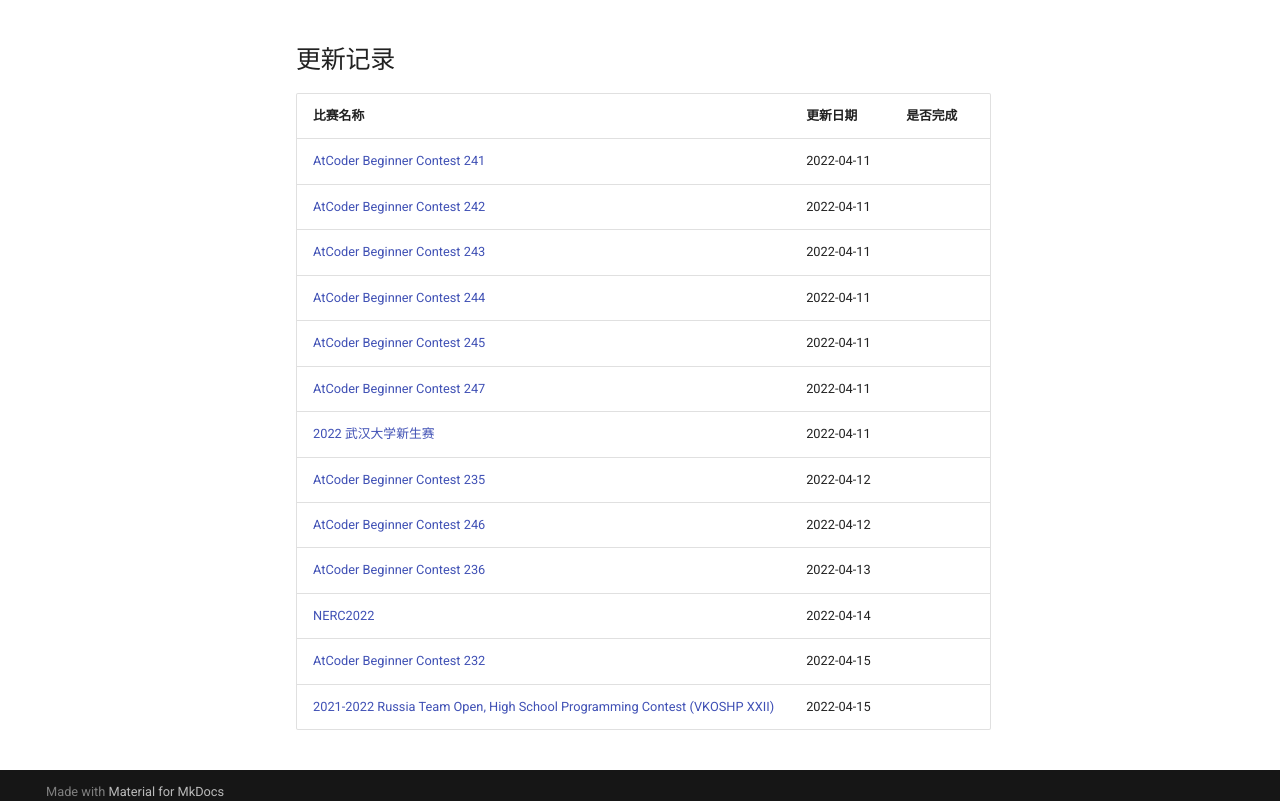
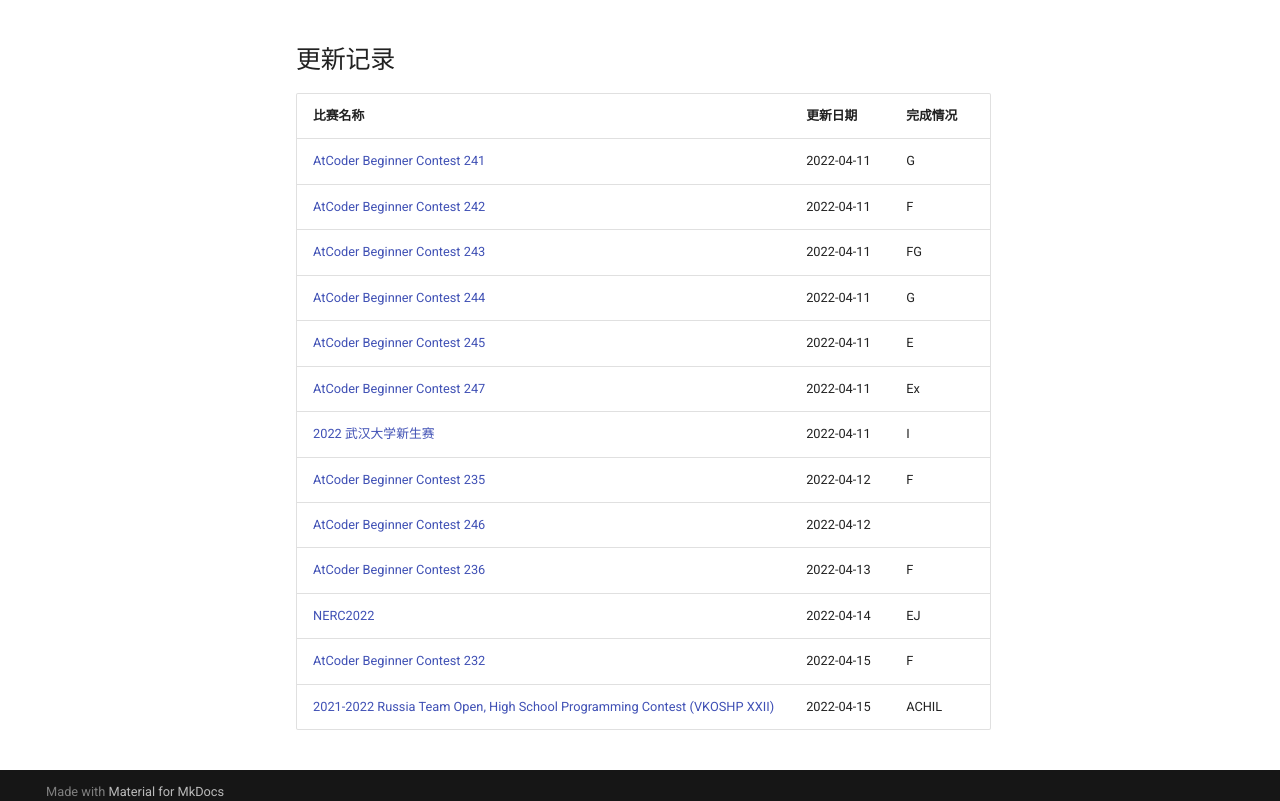
Before and after one commit to SkqLiao/team-wiki, an MkDocs documentation site: the page built from docs/index.md, in a window 1280 px wide and 1158 px high. Shown: the part 344-1145 px from the top of the window. Built offline with MkDocs 1.6.1 and Material for MkDocs 9.7.7, drawn with Linux system fonts in a browser that asks for light colours.

Commit message:
update contest list

```diff
--- a/docs/index.md
+++ b/docs/index.md
@@ -6,18 +6,18 @@
 
 ## 更新记录
 
-| 比赛名称                                                     | 更新日期   | 是否完成 |
-| ------------------------------------------------------------ | ---------- | -------- |
-| [AtCoder Beginner Contest 241](atcoder/abc/abc241/)          | 2022-04-11 |          |
-| [AtCoder Beginner Contest 242](atcoder/abc/abc242/)          | 2022-04-11 |          |
-| [AtCoder Beginner Contest 243](atcoder/abc/abc243/)          | 2022-04-11 |          |
-| [AtCoder Beginner Contest 244](atcoder/abc/abc244/)          | 2022-04-11 |          |
-| [AtCoder Beginner Contest 245](atcoder/abc/abc245/)          | 2022-04-11 |          |
-| [AtCoder Beginner Contest 247](atcoder/abc/abc247/)          | 2022-04-11 |          |
-| [2022 武汉大学新生赛](contests/whu-2022-fresh/)              | 2022-04-11 |          |
-| [AtCoder Beginner Contest 235](atcoder/abc/abc235/)          | 2022-04-12 |          |
-| [AtCoder Beginner Contest 246](atcoder/abc/abc246/)          | 2022-04-12 |          |
-| [AtCoder Beginner Contest 236](atcoder/abc/abc236/)          | 2022-04-13 |          |
-| [NERC2022](contests/nerc2022/)                               | 2022-04-14 |          |
-| [AtCoder Beginner Contest 232](atcoder/abc/abc232/)          | 2022-04-15 |          |
-| [2021-2022 Russia Team Open, High School Programming Contest (VKOSHP XXII)](vp/cf-gym-103483) | 2022-04-15 |          |
+| 比赛名称                                                                                      | 更新日期   | 完成情况 |
+| --------------------------------------------------------------------------------------------- | ---------- | -------- |
+| [AtCoder Beginner Contest 241](atcoder/abc/abc241/)                                           | 2022-04-11 | G        |
+| [AtCoder Beginner Contest 242](atcoder/abc/abc242/)                                           | 2022-04-11 | F        |
+| [AtCoder Beginner Contest 243](atcoder/abc/abc243/)                                           | 2022-04-11 | FG       |
+| [AtCoder Beginner Contest 244](atcoder/abc/abc244/)                                           | 2022-04-11 | G        |
+| [AtCoder Beginner Contest 245](atcoder/abc/abc245/)                                           | 2022-04-11 | E        |
+| [AtCoder Beginner Contest 247](atcoder/abc/abc247/)                                           | 2022-04-11 | Ex       |
+| [2022 武汉大学新生赛](contests/whu-2022-fresh/)                                               | 2022-04-11 | I        |
+| [AtCoder Beginner Contest 235](atcoder/abc/abc235/)                                           | 2022-04-12 | F        |
+| [AtCoder Beginner Contest 246](atcoder/abc/abc246/)                                           | 2022-04-12 |          |
+| [AtCoder Beginner Contest 236](atcoder/abc/abc236/)                                           | 2022-04-13 | F        |
+| [NERC2022](contests/nerc2022/)                                                                | 2022-04-14 | EJ       |
+| [AtCoder Beginner Contest 232](atcoder/abc/abc232/)                                           | 2022-04-15 | F        |
+| [2021-2022 Russia Team Open, High School Programming Contest (VKOSHP XXII)](vp/cf-gym-103483) | 2022-04-15 | ACHIL    |
```
Also changed, not shown: README.md (+13 -13 lines).
